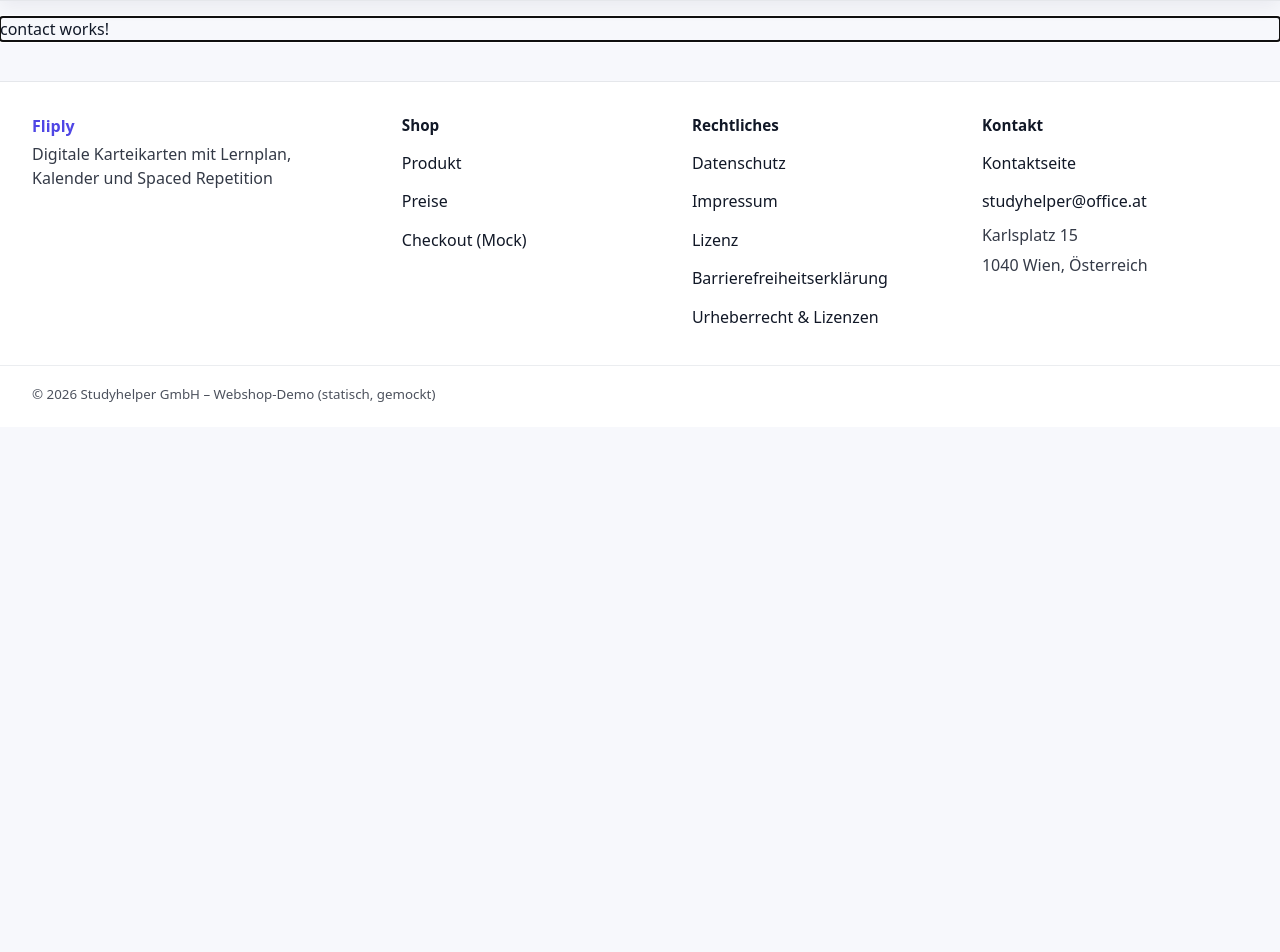
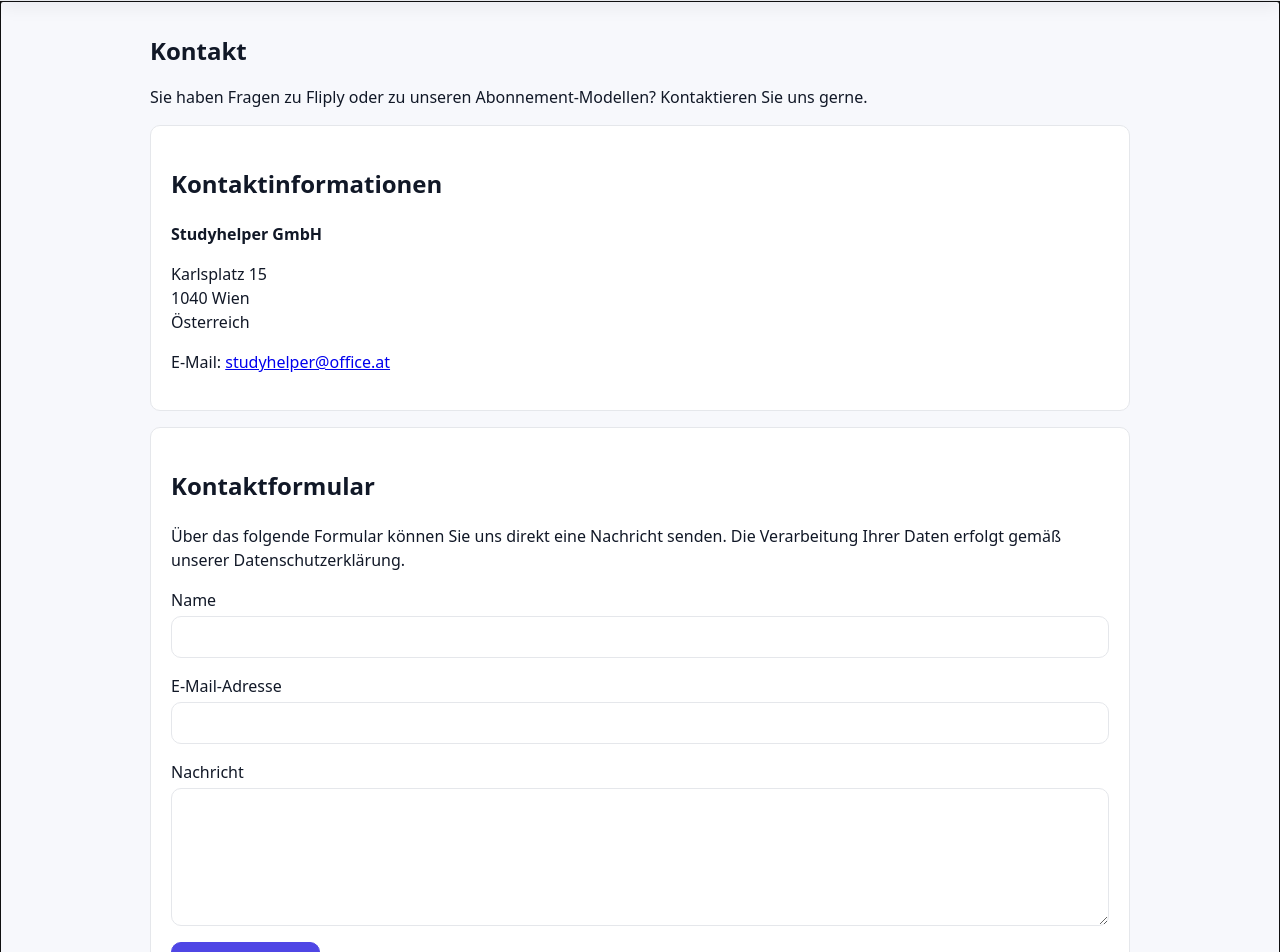
Before and after one commit to anastasia-burgstaller/fliply-webshop, an Angular app: page /kontakt in a window 1280 px wide. Shown: the part 129-1081 px from the top of the page. Before the commit the page ends 800 px from the top, so only its background shows below. Built offline with nearby package versions, Linux system fonts and the light colour scheme.

Commit message:
Kontaktseite erstellt

```diff
--- a/src/app/pages/contact/contact.component.css
+++ b/src/app/pages/contact/contact.component.css
@@ -0,0 +1,79 @@
+.page {
+  max-width: 980px;
+  margin: 0 auto;
+  padding: 2rem;
+}
+
+.page-header h1 {
+  margin: 0 0 0.5rem;
+}
+
+.lead {
+  max-width: 80ch;
+}
+
+.card {
+  margin-top: 1rem;
+  padding: 1.25rem;
+  background: var(--panel);
+  border: 1px solid var(--border);
+  border-radius: var(--radius);
+}
+
+.form-field {
+  display: grid;
+  gap: 0.25rem;
+  margin-bottom: 1rem;
+}
+
+input,
+textarea {
+  padding: 0.5rem;
+  border-radius: var(--radius);
+  border: 1px solid var(--border);
+  font: inherit;
+}
+
+input:focus-visible,
+textarea:focus-visible {
+  outline: 3px solid var(--accent);
+  outline-offset: 2px;
+}
+
+.note {
+  margin-top: 1rem;
+  font-size: 0.95rem;
+  opacity: 0.85;
+}
+
+
+.cta-button {
+  text-decoration: none;
+  display: inline-flex;
+  align-items: center;
+  justify-content: center;
+  gap: 0.5rem;
+
+  padding: 0.55rem 1.1rem;
+  border-radius: var(--radius);
+  font-weight: 700;
+
+  background: var(--primary);
+  color: #ffffff;
+  border: 1px solid var(--primary);
+
+  transition:
+    background-color 0.15s ease,
+    color 0.15s ease,
+    transform 0.15s ease
+}
+
+.cta-button:hover {
+  background: var(--panel);
+  color: var(--primary);
+  transform: translateY(-1px);
+}
+
+.cta-button:active {
+  transform: translateY(0);
+}
--- a/src/app/pages/contact/contact.component.html
+++ b/src/app/pages/contact/contact.component.html
@@ -1 +1,55 @@
-<p>contact works!</p>
+<section class="page">
+  <header class="page-header">
+    <h1>Kontakt</h1>
+    <p class="lead">
+      Sie haben Fragen zu Fliply oder zu unseren Abonnement-Modellen?
+      Kontaktieren Sie uns gerne.
+    </p>
+  </header>
+
+  <article class="content">
+    <div class="card">
+      <h2>Kontaktinformationen</h2>
+      <p><strong>Studyhelper GmbH</strong></p>
+      <p>
+        Karlsplatz 15<br />
+        1040 Wien<br />
+        Österreich
+      </p>
+      <p>
+        E-Mail:
+        <a href="mailto:studyhelper@office.at">studyhelper@office.at</a>
+      </p>
+    </div>
+
+    <div class="card">
+      <h2>Kontaktformular</h2>
+      <p>
+        Über das folgende Formular können Sie uns direkt eine Nachricht senden.
+        Die Verarbeitung Ihrer Daten erfolgt gemäß unserer Datenschutzerklärung.
+      </p>
+
+      <form aria-label="Kontaktformular (Demo)">
+        <div class="form-field">
+          <label for="name">Name</label>
+          <input id="name" type="text" required />
+        </div>
+
+        <div class="form-field">
+          <label for="email">E-Mail-Adresse</label>
+          <input id="email" type="email" required />
+        </div>
+
+        <div class="form-field">
+          <label for="message">Nachricht</label>
+          <textarea id="message" rows="5" required></textarea>
+        </div>
+
+        <button type="submit" class="cta-button">
+          Nachricht senden
+        </button>
+      </form>
+
+    </div>
+  </article>
+</section>
```
Also changed, not shown: 1 other file (tests, documents, lock files or other folders).
